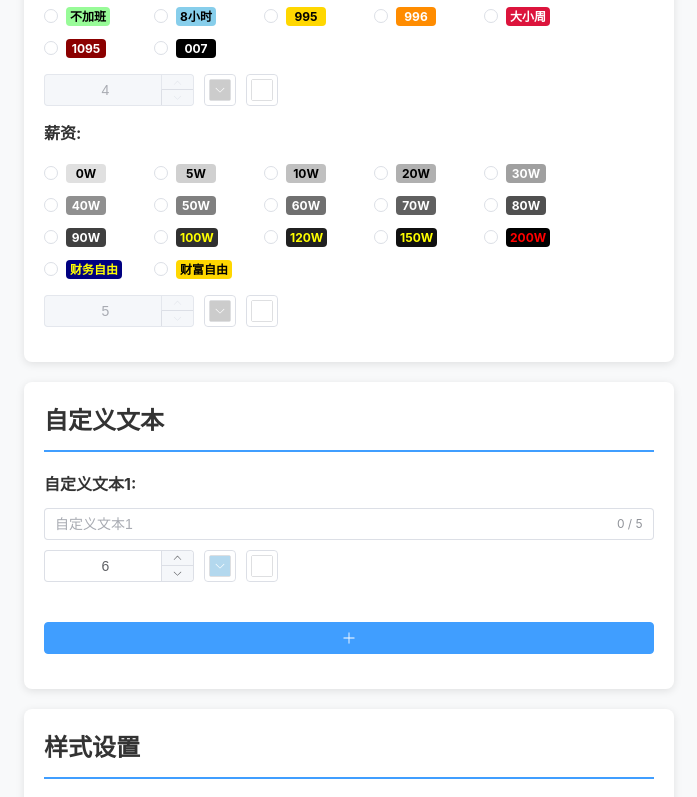
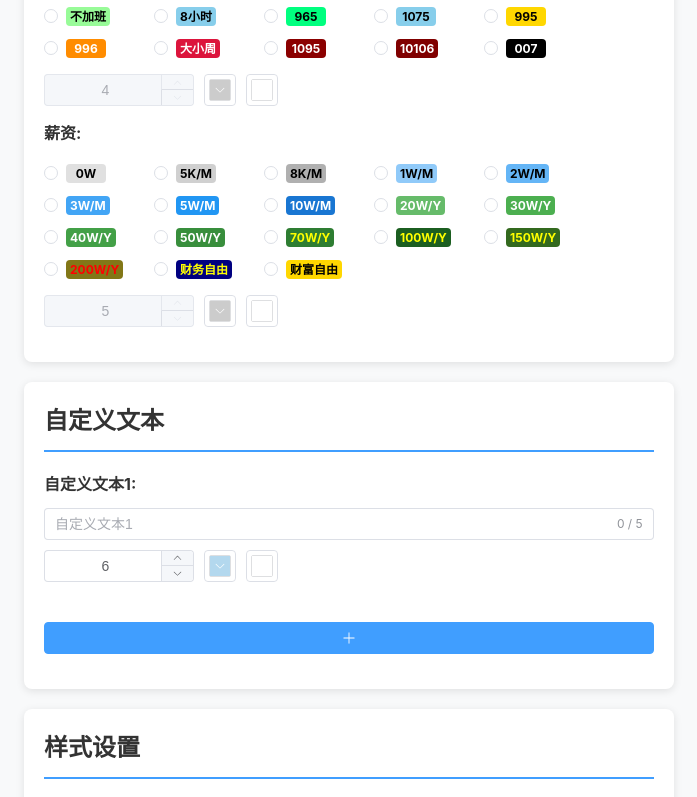
Before and after one commit to OXOYO/35-badge, a Vue app: page / in a window 1280 px wide. Shown: the part 1020-1817 px from the top of the page, without its empty margins (52-749 px from the left). Built offline with nearby package versions, Linux system fonts and the light colour scheme.

Commit message:
chore: 优化徽章配置

```diff
--- a/src/constants/badgeOptions.js
+++ b/src/constants/badgeOptions.js
@@ -319,43 +319,61 @@
   {
     value: '不加班',
     label: '不加班',
-    bgColor: '#98FB98', // 淡绿色
+    bgColor: '#98FB98', // 淡绿色，代表理想状态
     textColor: '#000000'
   },
   {
-    value: '8小时工作制',
+    value: '8小时',
     label: '8小时',
-    bgColor: '#87CEEB', // 天蓝色
+    bgColor: '#87CEEB', // 天蓝色，代表较理想状态
+    textColor: '#000000'
+  },
+  {
+    value: '965',
+    label: '965',
+    bgColor: '#00FF7F', // 绿色，正常的作息时间（早上9点上班晚上6点下班一周5天）
+    textColor: '#000000'
+  },
+  {
+    value: '1075',
+    label: '1075',
+    bgColor: '#87CEEB', // 天蓝色，较理想的作息时间
     textColor: '#000000'
   },
   {
     value: '995',
     label: '995',
-    bgColor: '#FFD700', // 金色
+    bgColor: '#FFD700', // 金色，开始有加班
     textColor: '#000000'
   },
   {
     value: '996',
     label: '996',
-    bgColor: '#FF8C00', // 深橙色
+    bgColor: '#FF8C00', // 深橙色，严重加班
     textColor: '#FFFFFF'
   },
   {
     value: '大小周',
     label: '大小周',
-    bgColor: '#DC143C', // 深红色
+    bgColor: '#DC143C', // 深红色，非常严重的加班
     textColor: '#FFFFFF'
   },
   {
     value: '1095',
     label: '1095',
-    bgColor: '#8B0000', // 深红色
+    bgColor: '#8B0000', // 深红，极度严重的加班
+    textColor: '#FFFFFF'
+  },
+  {
+    value: '10106',
+    label: '10106',
+    bgColor: '#800000', // 暗红色，极度恶劣的加班
     textColor: '#FFFFFF'
   },
   {
     value: '007',
     label: '007',
-    bgColor: '#000000', // 黑色
+    bgColor: '#000000', // 黑色，最恶劣的加班状态
     textColor: '#FFFFFF'
   }
 ]
@@ -369,87 +387,93 @@
     textColor: '#000000'
   },
   {
-    value: '5W',
-    label: '5W',
-    bgColor: '#D0D0D0', // 稍深的灰色
+    value: '5K/M',
+    label: '5K/M',
+    bgColor: '#D0D0D0', // 浅灰色
     textColor: '#000000'
   },
   {
-    value: '10W',
-    label: '10W',
-    bgColor: '#C0C0C0', // 中灰色
+    value: '8K/M',
+    label: '8K/M',
+    bgColor: '#B0B0B0', // 浅灰色
     textColor: '#000000'
   },
   {
-    value: '20W',
-    label: '20W',
-    bgColor: '#B0B0B0', // 深一点的灰色
+    value: '1W/M',
+    label: '1W/M',
+    bgColor: '#90CAF9', // 浅蓝色
     textColor: '#000000'
   },
   {
-    value: '30W',
-    label: '30W',
-    bgColor: '#A0A0A0', // 较深灰色
+    value: '2W/M',
+    label: '2W/M',
+    bgColor: '#64B5F6', // 蓝色
+    textColor: '#000000'
+  },
+  {
+    value: '3W/M',
+    label: '3W/M',
+    bgColor: '#42A5F5', // 鲜蓝色
     textColor: '#FFFFFF'
   },
   {
-    value: '40W',
-    label: '40W',
-    bgColor: '#909090', // 深灰色
+    value: '5W/M',
+    label: '5W/M',
+    bgColor: '#2196F3', // 亮蓝色
     textColor: '#FFFFFF'
   },
   {
-    value: '50W',
-    label: '50W',
-    bgColor: '#808080', // 更深的灰色
+    value: '10W/M',
+    label: '10W/M',
+    bgColor: '#1976D2', // 深蓝色
     textColor: '#FFFFFF'
   },
   {
-    value: '60W',
-    label: '60W',
-    bgColor: '#707070', // 深灰
+    value: '20W/Y',
+    label: '20W/Y',
+    bgColor: '#66BB6A', // 绿色
     textColor: '#FFFFFF'
   },
   {
-    value: '70W',
-    label: '70W',
-    bgColor: '#606060', // 深灰
+    value: '30W/Y',
+    label: '30W/Y',
+    bgColor: '#4CAF50', // 鲜绿色
     textColor: '#FFFFFF'
   },
   {
-    value: '80W',
-    label: '80W',
-    bgColor: '#505050', // 更深的灰色
+    value: '40W/Y',
+    label: '40W/Y',
+    bgColor: '#43A047', // 亮绿色
     textColor: '#FFFFFF'
   },
   {
-    value: '90W',
-    label: '90W',
-    bgColor: '#404040', // 深灰
+    value: '50W/Y',
+    label: '50W/Y',
+    bgColor: '#388E3C', // 深绿色
     textColor: '#FFFFFF'
   },
   {
-    value: '100W',
-    label: '100W',
-    bgColor: '#303030', // 接近黑色的灰色
+    value: '70W/Y',
+    label: '70W/Y',
+    bgColor: '#2E7D32', // 更深的绿色
     textColor: '#FFFF00' // 黄色文字，突出显示
   },
   {
-    value: '120W',
-    label: '120W',
-    bgColor: '#202020', // 深灰
+    value: '100W/Y',
+    label: '100W/Y',
+    bgColor: '#1B5E20', // 深绿色
+    textColor: '#FFFF00' // 黄色文字，突出显示
+  },
+  {
+    value: '150W/Y',
+    label: '150W/Y',
+    bgColor: '#33691E', // 深绿色
     textColor: '#FFFF00' // 黄色文字
   },
   {
-    value: '150W',
-    label: '150W',
-    bgColor: '#101010', // 几乎黑色
-    textColor: '#FFFF00' // 黄色文字
-  },
-  {
-    value: '200W',
-    label: '200W',
-    bgColor: '#000000', // 纯黑色
+    value: '200W/Y',
+    label: '200W/Y',
+    bgColor: '#827717', // 深绿色
     textColor: '#FF0000' // 红色文字，突出显示
   },
   {
```
